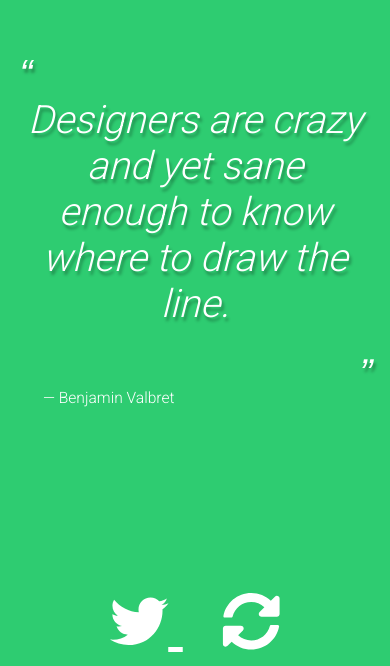
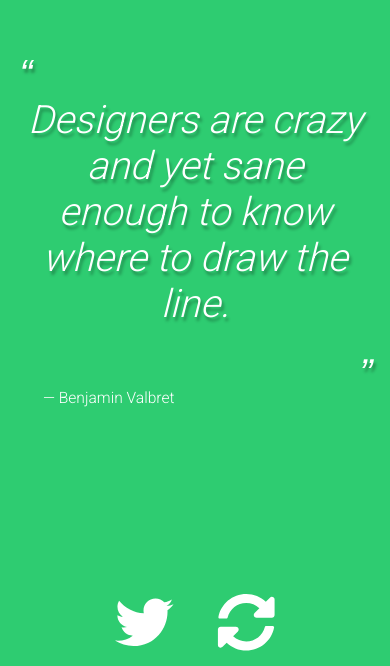
Before and after one commit to dylanmooney62/portfolio, a website: page public/projects/quoteGenerator/quoteGenerator.html in a window 390 px wide. Shown: the part 178-844 px from the top of the page. Drawn offline with nearby package versions, Linux system fonts and the light colour scheme; no server answers.

Commit message:
minor tweak to quotes

```diff
--- a/public/projects/quoteGenerator/assets/css/styles.css
+++ b/public/projects/quoteGenerator/assets/css/styles.css
@@ -61,7 +61,7 @@ blockquote p {
   transform: translateX(-50%)
 }
 
-.btn {
+.btn, .fa-twitter {
   margin: 0 5vw;
   background: none;
   color: #fff;
@@ -89,9 +89,11 @@ blockquote p {
 }
 
 @media (max-width: 700px) {
-  .btn {
+  .btn, .fa-twitter {
     font-size: 15vw;
   }
+
+
   blockquote {
     font-size: 10vw;
     font-weight: 300;
--- a/public/projects/quoteGenerator/quoteGenerator.html
+++ b/public/projects/quoteGenerator/quoteGenerator.html
@@ -23,9 +23,11 @@
   </div>
 
   <div class="button-wrapper">
-    <a class="btn" id="twitter" href="https://twitter.com/intent/tweet?text=Hello%20world" target="_blank">
-      <i class="fab fa-twitter"></i>
-    </a>
+
+    <i class="fab fa-twitter">
+      <a class="btn" id="twitter" href="https://twitter.com/intent/tweet?text=Hello%20world" target="_blank">
+      </a>
+    </i>
     <button class="btn new-quote">
       <i class="fas fa-sync-alt"></i>
     </button>
```
